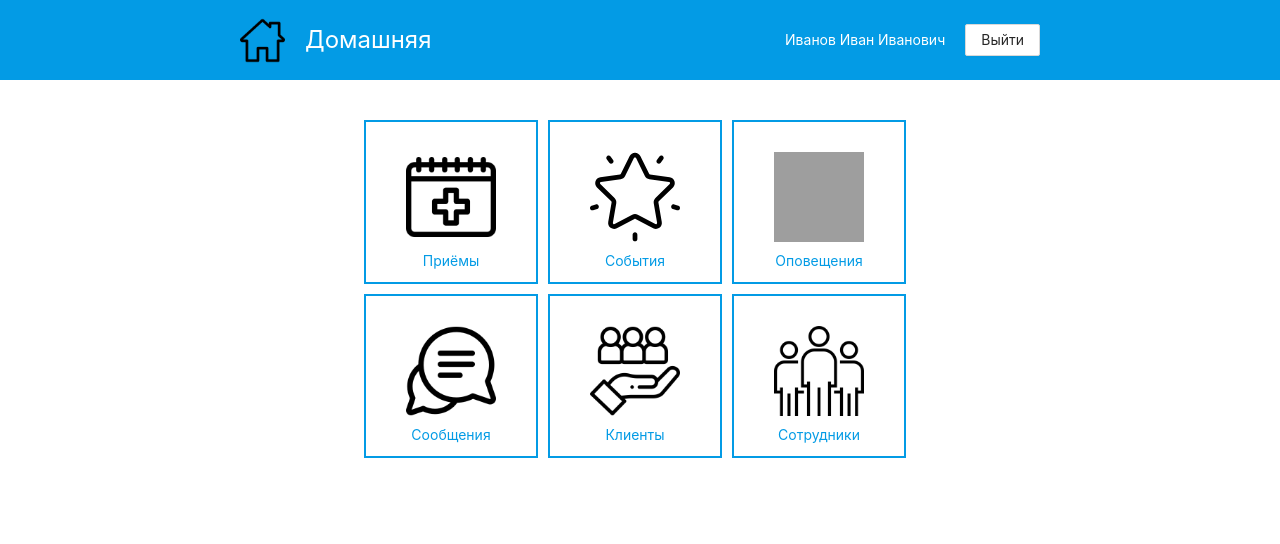
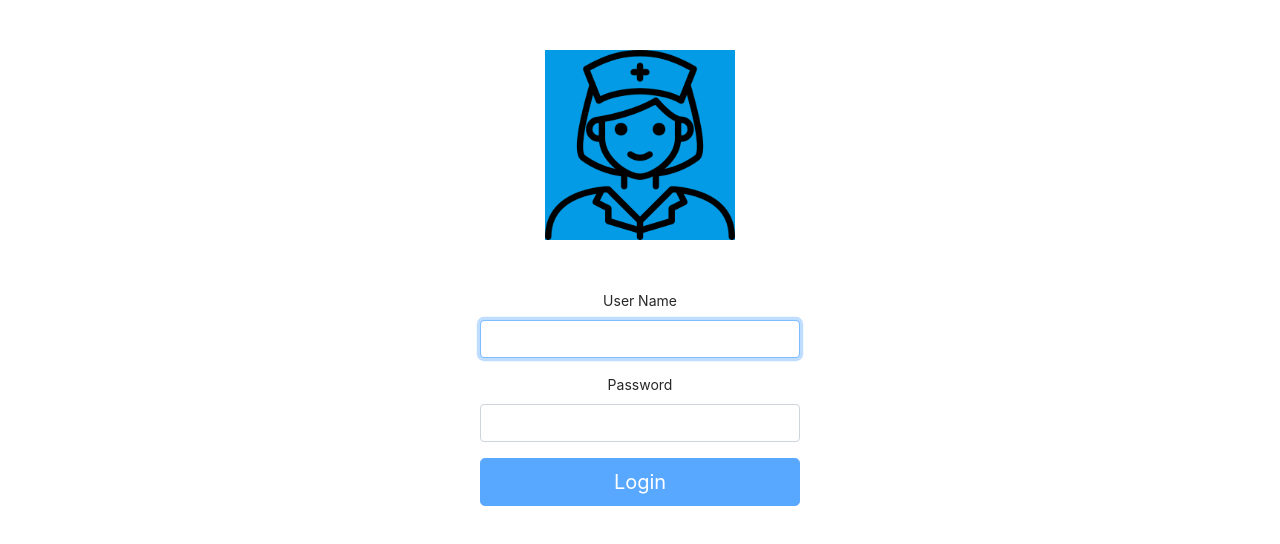
Before and after one commit to taccolaelena/MRS, a React (Create React App) app: page /login in a window 1280 px wide. Before the commit this address led to /home. Shown: the top 544 px of the page. Built offline with nearby package versions, Linux system fonts and the light colour scheme; grey boxes are pictures that could not be loaded.

Commit message:
Add Login Form

```diff
--- a/src/App.js
+++ b/src/App.js
@@ -10,6 +10,8 @@ import './App.scss';
 
 import Home from './components/Home/Home';
 import Appointments from './components/Appointments/Appointments';
+import Login from './components/Login/Login';
+
 
 export default function App(props) {
   const { history } = props;
@@ -17,6 +19,7 @@ export default function App(props) {
   return (
     <div className='App'>
       <Switch>
+        <Route history={history} path='/login' component={Login} />
         <Route history={history} path='/home' component={Home} />
         <Route history={history} path='/appointments' component={Appointments} />
         <Redirect from='/' to='/home' />
--- a/src/components/Login/Login.js
+++ b/src/components/Login/Login.js
@@ -1,20 +1,16 @@
 import React, { useEffect, useState } from 'react';
 import './Login.scss';
-import Header from '../Header/Header';
 import Form from "react-bootstrap/Form";
 import Button from "react-bootstrap/Button";
+import nurse from '../../images/nurse.png';
 
-import React, { useState } from "react";
-import Form from "react-bootstrap/Form";
-import Button from "react-bootstrap/Button";
-import "./Login.css";
 
 export default function Login() {
-  const [userName, setuserName] = useState("");
-  const [password, setPassword] = useState("");
+    const [userName, setUserName] = useState(null);
+    const [password, setPassword] = useState(null);
 
     function validateForm() {
-    return userName.length > 0 && password.length > 0;
+        return userName?.length > 0 && password?.length > 0;
     }
 
     function handleSubmit(event) {
@@ -23,6 +19,7 @@ export default function Login() {
 
     return (
         <div className="Login">
+            <img src={nurse} className='Section-Icon' alt='nurse'/>
             <Form onSubmit={handleSubmit}>
                 <Form.Group size="lg" controlId="userName">
                     <Form.Label>User Name</Form.Label>
--- a/src/components/Login/Login.scss
+++ b/src/components/Login/Login.scss
@@ -0,0 +1,19 @@
+@media all and (min-width: 480px) {
+    .Login {
+      padding: 60px 0;
+    }
+
+    .Login form {
+      margin: 0 auto;
+      max-width: 320px;
+    }
+  }
+
+  .Section-Icon {
+    width: 190px;
+    height: 190px;
+    background-color: #039BE5;
+    position: relative;
+    margin-top: -10px;
+    margin-bottom: 50px;
+  }
```
Lines whose indentation alone changed are shown as unchanged.
